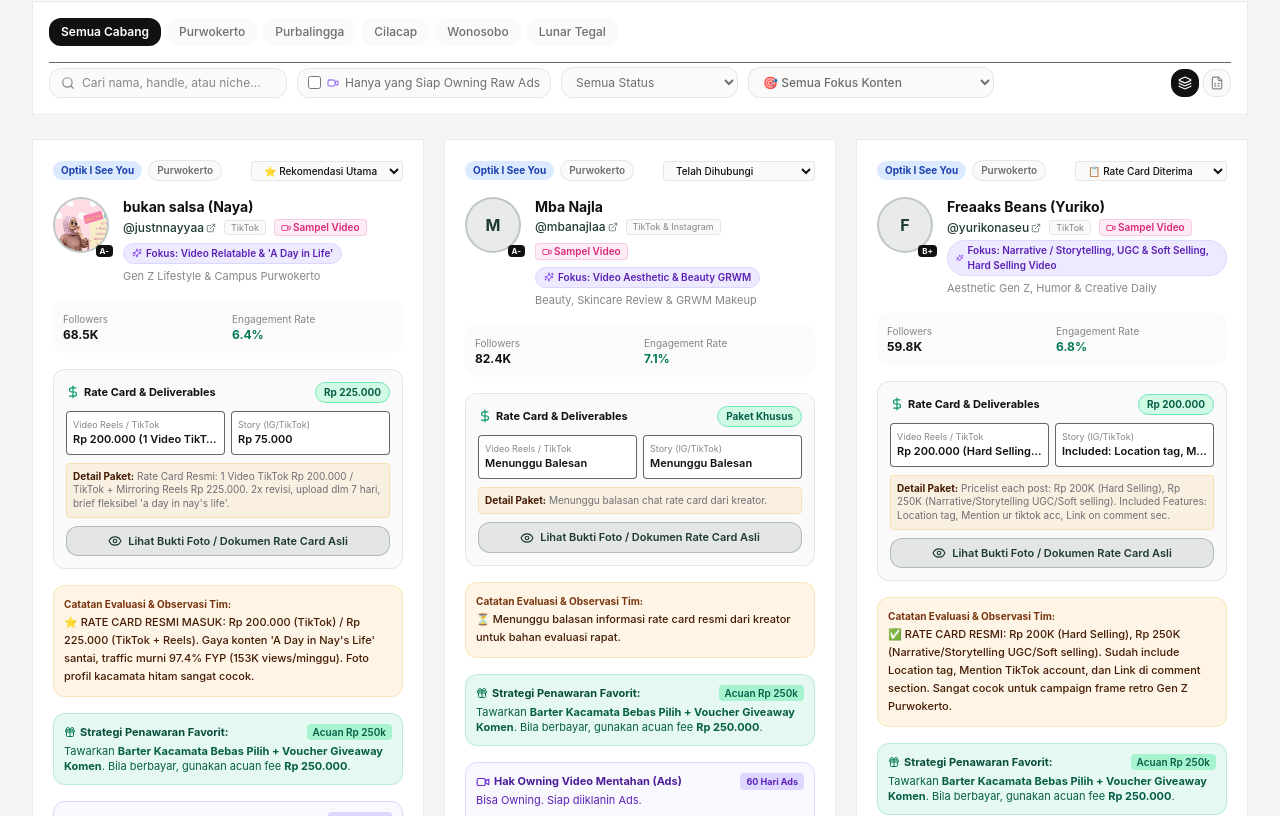
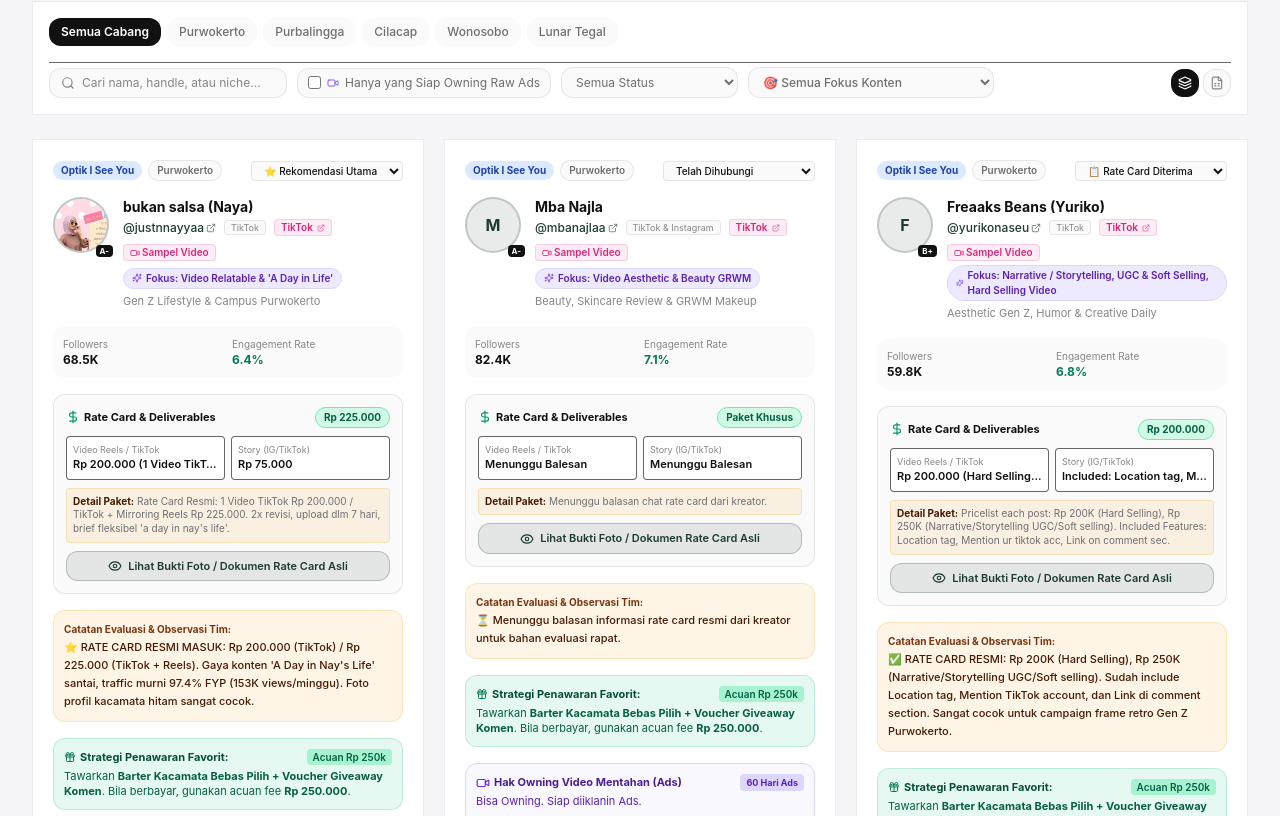
Before and after one commit to Yoshput/IMI, a Next.js app: page /kol in a window 1280 px wide. Shown: the part 764-1580 px from the top of the page. Built offline with nearby package versions, Linux system fonts and the light colour scheme.

Commit message:
fix(kol): connect Rere dan Nannal link and handle directly to TikTok https://www.tiktok.com/@sherennanor

```diff
--- a/features/kol/components/KolRadarView.tsx
+++ b/features/kol/components/KolRadarView.tsx
@@ -689,6 +689,18 @@
                       <span className="text-[9px] px-1.5 py-0.2 rounded bg-surface-secondary text-foreground-muted border border-border">
                         {kol.platform}
                       </span>
+                      {kol.tiktokUrl && (
+                        <a
+                          href={kol.tiktokUrl}
+                          target="_blank"
+                          rel="noopener noreferrer"
+                          className="text-[10px] text-pink-600 hover:text-pink-700 font-semibold inline-flex items-center gap-1 bg-pink-500/10 px-1.5 py-0.2 rounded border border-pink-500/20 hover:bg-pink-500/20 transition-colors"
+                          title="Buka TikTok Profil Langsung"
+                        >
+                          <span>TikTok</span>
+                          <ExternalLink className="w-2 h-2 opacity-80" />
+                        </a>
+                      )}
                       {kol.videoUrl && (
                         <a
                           href={kol.videoUrl}
--- a/lib/kol-data.json
+++ b/lib/kol-data.json
@@ -578,12 +578,14 @@
     "branchName": "Lunar Tegal",
     "brand": "Lunar Eyewear",
     "name": "Rere dan Nannal",
-    "handle": "nanalrere",
-    "platform": "Instagram & TikTok",
+    "handle": "sherennanor",
+    "platform": "TikTok & Instagram",
     "profileImg": "/kol/nanal-rere-avatar.png",
+    "instagramUrl": "https://www.tiktok.com/@sherennanor",
+    "tiktokUrl": "https://www.tiktok.com/@sherennanor",
     "rateCardImage": "/kol/nanal-rere.png",
     "rateCardPdf": "/kol/rate-card-nanal-dan-rere.pdf",
-    "socialBladeUrl": "https://instagram.com/lunar_eyewear",
+    "socialBladeUrl": "https://socialblade.com/tiktok/user/sherennanor",
     "socialBladeGrade": "A",
     "followers": 95000,
     "followersFormatted": "95K",
```
